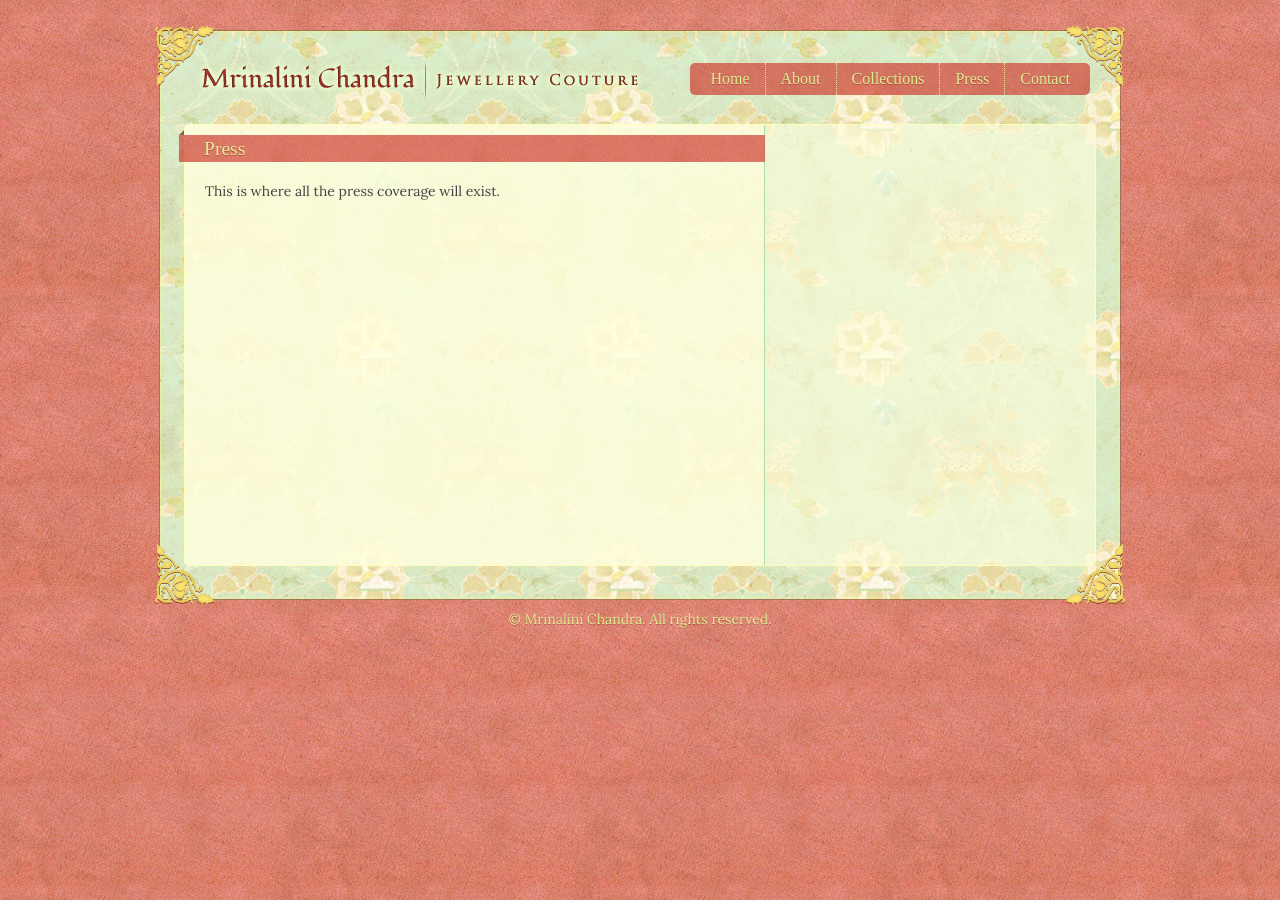
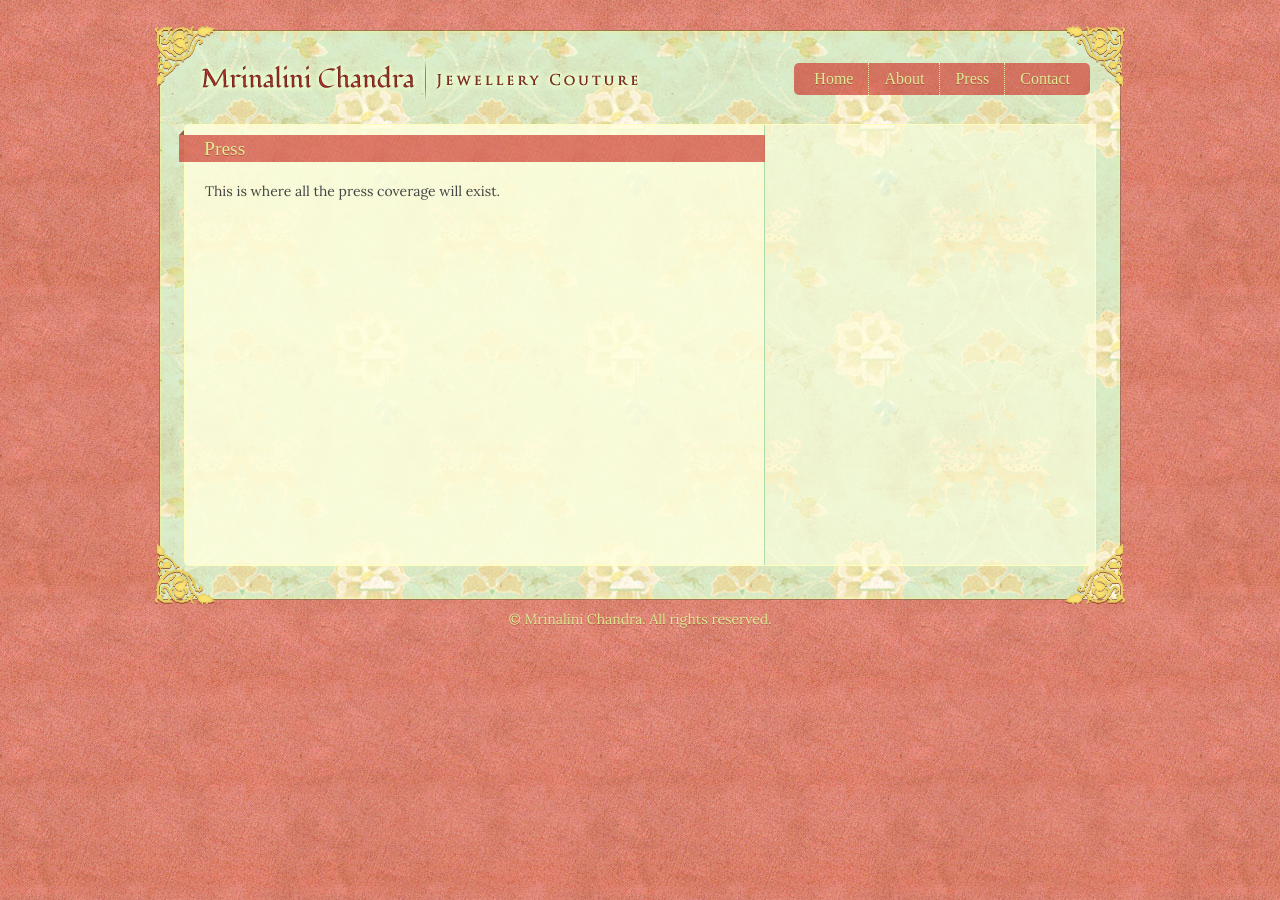
Before and after one commit to mrinalini/mrinalini.github.com, a Jekyll site: the page built from press.html, in a window 1280 px wide. Built offline with Jekyll 4.4.1, drawn with Linux system fonts in a browser that asks for light colours; some web fonts are replaced.

Commit message:
Temporarily removed collections.

```diff
--- a/_layouts/content.html
+++ b/_layouts/content.html
@@ -24,7 +24,7 @@
             <a href="/index.html">Home</a>
           </li><li>
             <a href="/about.html">About</a>
-          </li><li>
+          </li><!-- <li>
             <a href="#">Collections</a>
             <ul>
               <li>
@@ -32,11 +32,11 @@
               </li><li>
                 <a href="/collections/women.html">Women</a>
               </li>
-              <!-- In case there's ever a need for kids section. <li>
+              <li>
                 <a href="/collections/kids.html">Kids</a>
-              </li> -->
+              </li>
             </ul>
-          </li><li>
+          </li> --><li>
             <a href="/press.html">Press</a>
           </li><li>
             <a href="/contact.html">Contact</a>
```
Also changed, not shown: index.html (+4 -3 lines).
